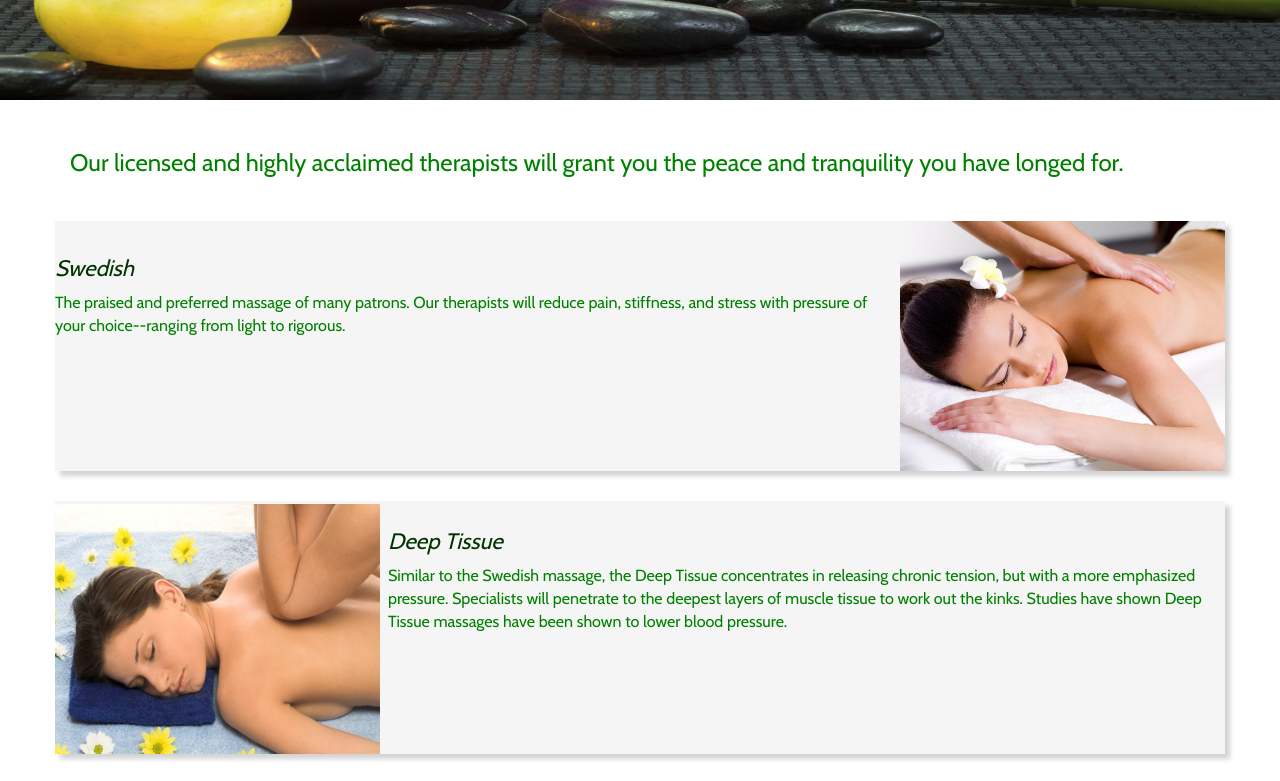
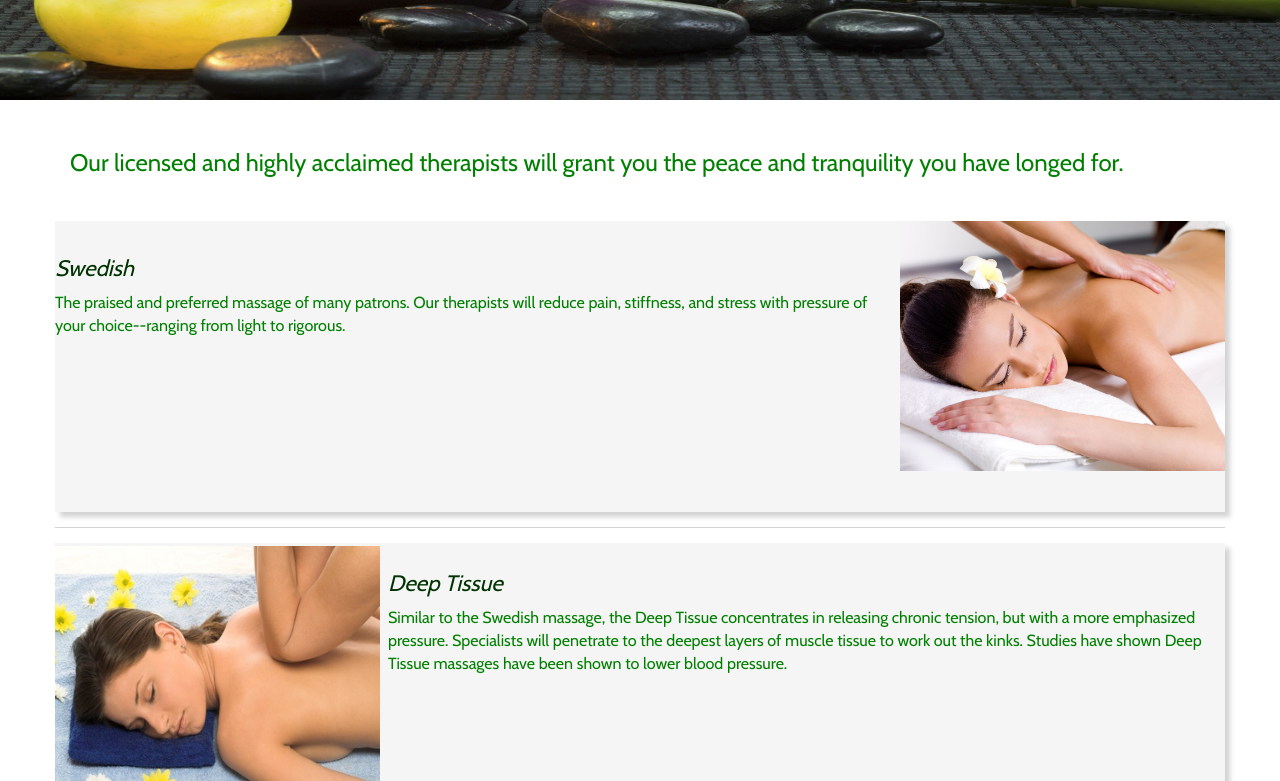
Before and after one commit to adamleatherman/spa, a plain HTML site: page index.html in a window 1280 px wide. Shown: the part 540-1321 px from the top of the page. Drawn offline with nearby package versions, Linux system fonts and the light colour scheme.

Commit message:
change overflow

```diff
--- a/style.css
+++ b/style.css
@@ -21,7 +21,6 @@ html, body {
 
 .container {
 	clear: both;
-	margin-top: 1px;
 }
 
 h3 {
@@ -31,7 +30,7 @@ h3 {
 .row {
 
 	clear: both;
-
+	border-bottom: 1px solid lightgray;
 	padding-bottom: 15px;
 	padding-top: 15px;
 }
@@ -56,6 +55,8 @@ p {
 	padding-right: 0;
 	padding-left: 0;
 	padding-top: 0;
+	height: 291px;
+	overflow: auto;
 }
 
 div.left {
```
